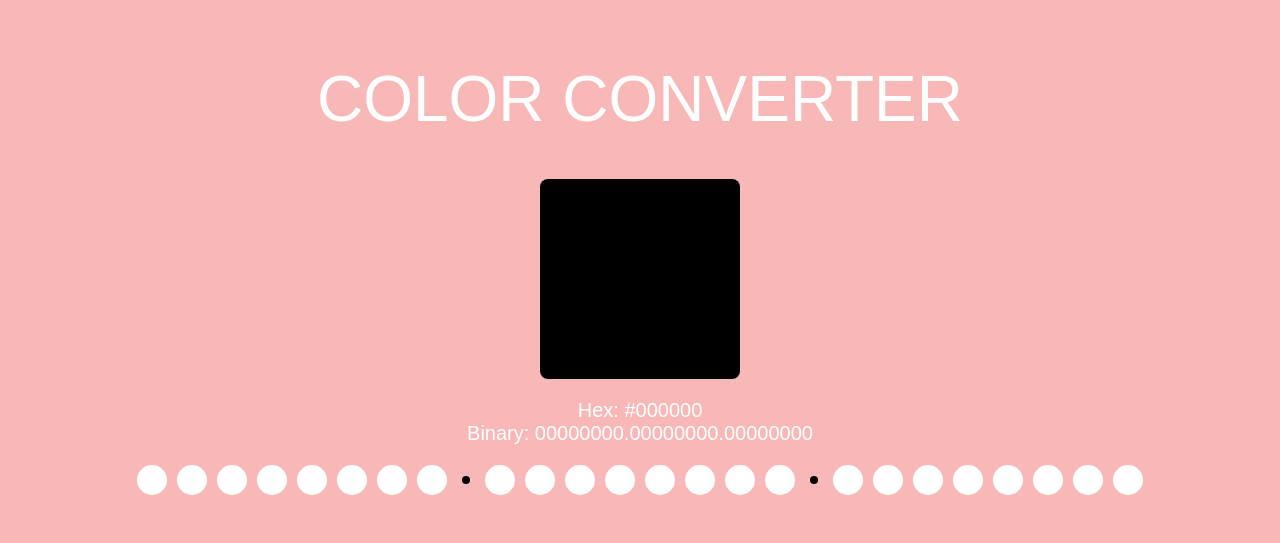
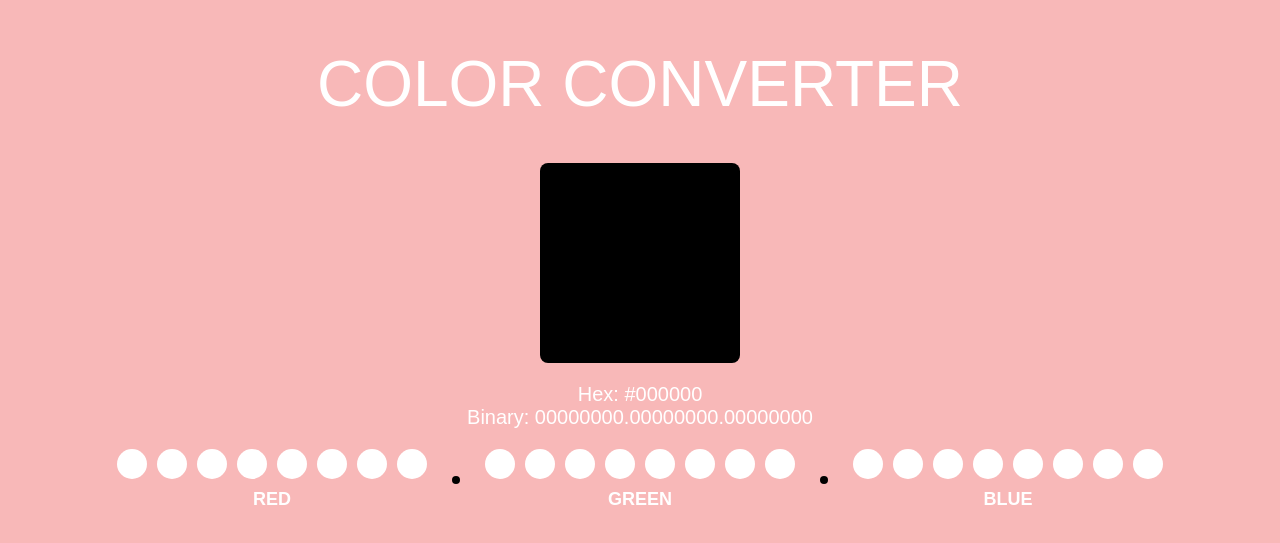
Before and after one commit to IvoMCFerreira/svelte-rgb, a Svelte app: page / in a window 1280 px wide. Shown: the part 143-686 px from the top of the page. Built offline with nearby package versions, Linux system fonts and the light colour scheme.

Commit message:
rgb buttons added

```diff
--- a/src/components/BitButtons.svelte
+++ b/src/components/BitButtons.svelte
@@ -1,30 +1,65 @@
 <script>
   export let bits = [];
   export let toggleBit = () => {};
+
+  function toggleOctet(octetIndex) {
+      const startIndex = octetIndex * 8;
+      const endIndex = startIndex + 8;
+      const isAnyBitOn = bits.slice(startIndex, endIndex).some(bit => bit === 1);
+
+      for (let i = startIndex; i < endIndex; i++) {
+          toggleBit(i);
+      }
+  }
 </script>
 
-<div class="buttons">
-  {#each bits as bit, i}
-    <!-- Button for each bit -->
-    <div
-      class="button {bit === 1 ? 'on' : ''}"
-      on:click={() => toggleBit(i)}
-      on:keydown={() => {}}
-    ></div>
+<div class="octets">
+  {#each Array(3) as _, octetIndex}
+    <div class="octet-group">
+      <!-- Buttons for each bit in the current octet -->
+      <div class="buttons">
+        {#each bits.slice(octetIndex * 8, (octetIndex + 1) * 8) as bit, i}
+          <div
+            class="button {bit === 1 ? 'on' : ''}"
+            on:click={() => toggleBit(octetIndex * 8 + i)}
+            on:keydown={() => {}}
+          ></div>
+        {/each}
+      </div>
 
-    <!-- Divider after every 8th bit, but not after the last group -->
-    {#if (i + 1) % 8 === 0 && i < bits.length - 1}
+      <!-- Label for the current octet -->
+      <div class="label" on:click={() => toggleOctet(octetIndex)} on:keydown={() => {}}>
+        {#if octetIndex === 0}RED{/if}
+        {#if octetIndex === 1}GREEN{/if}
+        {#if octetIndex === 2}BLUE{/if}
+      </div>
+    </div>
+
+    <!-- Divider after every octet, but not after the last one -->
+    {#if octetIndex < 2}
       <div class="divider"></div>
     {/if}
   {/each}
 </div>
 
 <style>
+  .octets {
+    display: flex;
+    justify-content: center;
+    align-items: center;
+    gap: 20px;
+  }
+
+  .octet-group {
+    display: flex;
+    flex-direction: column;
+    align-items: center;
+  }
+
   .buttons {
     display: flex;
-    justify-content: center;
     gap: 10px;
-    align-items: center;
+    margin-bottom: 5px;
   }
 
   .button {
@@ -36,7 +71,7 @@
   }
 
   .button.on {
-    background-color: #000000;
+    background-color: #b95b5b;
   }
 
   .divider {
@@ -46,4 +81,13 @@
     border-radius: 50%;
     margin: 0 5px;
   }
+
+  .label {
+    font-size: 18px;
+    font-weight: bold;
+    color: #FFFFFF;
+    cursor: pointer;
+    user-select: none;
+    margin-top: 5px;
+  }
 </style>
```
